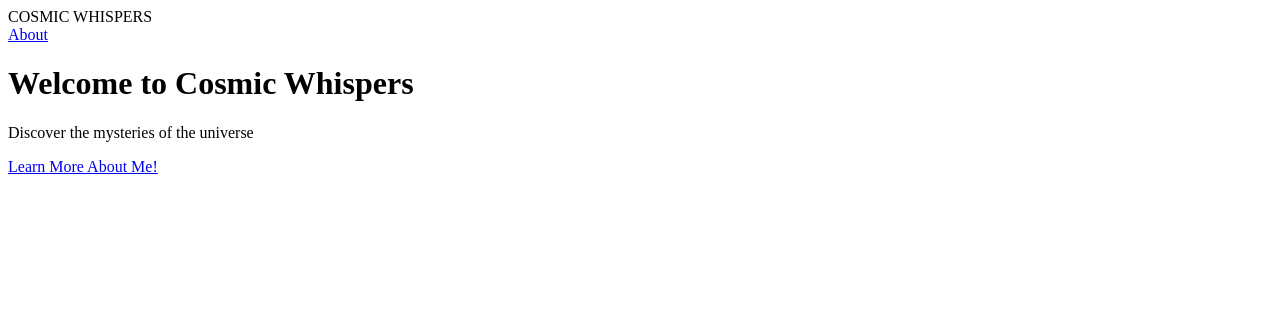
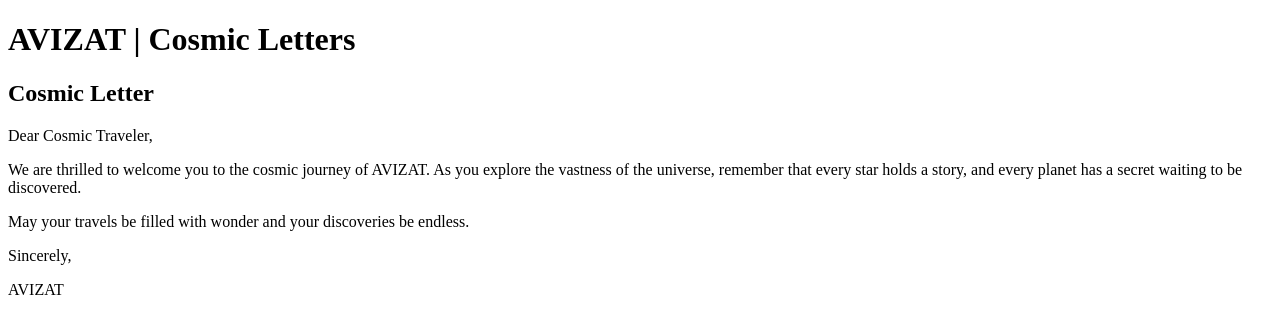
Before and after one commit to Avizat/expert-potato-newweb, a plain HTML site: page index.html in a window 1280 px wide. Drawn offline with Linux system fonts and the light colour scheme.

```diff
--- a/index.html
+++ b/index.html
@@ -1,73 +1,25 @@
 <!DOCTYPE html>
 <html lang="en">
-<head>
-    <meta charset="UTF-8">
-    <meta name="viewport" content="width=device-width, initial-scale=1.0">
-    <title>MY FIRST WEBSITE</title>
-    <link rel="stylesheet" href="style.css">
-</head>
-<body>
-    <header class="hero"> </header>
-        <div class="logo">COSMIC WHISPERS</div>
-        <a href="#about">About</a>
-        </div>
+  <head>
+    <meta charset="UTF-8" />
+    <meta name="viewport" content="width=device-width, initial-scale=1.0" />
+    <title>AVIZAT | Cosmic Letters</title>
+    <link rel="stylesheet" href="styles.css" />
+  </head>
+  <body>
+    <header>
+      <h1>AVIZAT | Cosmic Letters</h1>
+    </header>
+    <main>
+      <section class="letter-section">
+        <h2>Cosmic Letter</h2>
+        <p>Dear Cosmic Traveler,</p>
+        <p>We are thrilled to welcome you to the cosmic journey of AVIZAT. As you explore the vastness of the universe, remember that every star holds a story, and every planet has a secret waiting to be discovered.</p>
+        <p>May your travels be filled with wonder and your discoveries be endless.</p>
+        <p>Sincerely,</p>
+        <p>AVIZAT</p>
+      </section>
+    </main>
 
-        <div class="hero-content"
-        <div class="hero-text">
-            <h1>Welcome to Cosmic Whispers</h1>
-            <p>Discover the mysteries of the universe</p>
-            <a href="#about" class="btn">Learn More About Me!</a>
-        </div>
-</body>
-
+  </body>
 </html>
-
-
-
-
-
-
-
-
-
-
-
-
-
-
-
-
-
-
-
-
-
-
-</body>
-
-
-
-
-
-
-
-
-
-
-
-
-
-
-
-
-
-
-
-
-
-
-
-
-
-
-</html>
```
